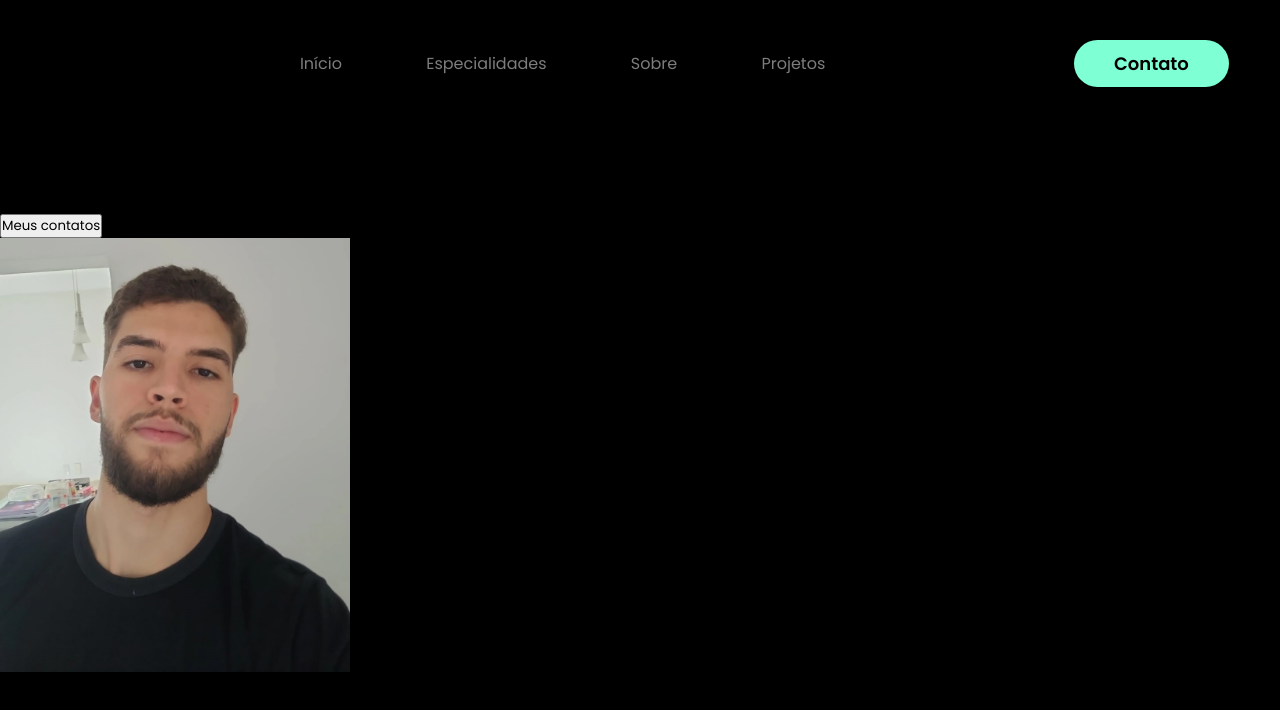
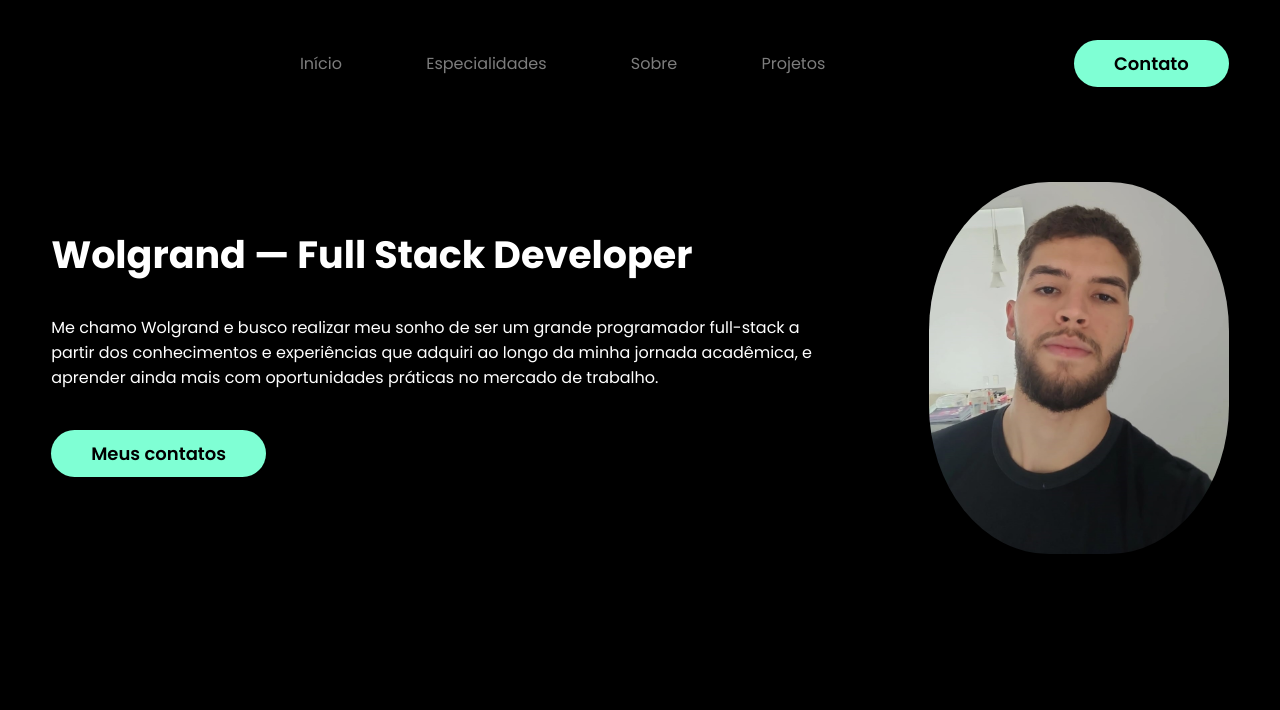
Before and after one commit to WolgrandAP/Meu-Portfolio, a plain HTML site: page Portfolio/index.html in a window 1280 px wide. Drawn offline with Linux system fonts and the light colour scheme.

Commit message:
Estilização do topo do site

```diff
--- a/Portfolio/index.html
+++ b/Portfolio/index.html
@@ -42,7 +42,7 @@
     <main>
         <section class="topo-do-site">
             <div class="interface">
-                <div class="flex">
+                <div class="flex"> <!-- A classe flex é uma classe geral onde será trabalhada dentro de outras seções -->
                     <div class="txt-topo-site">
                         <h1>Wolgrand — Full Stack Developer</h1>
                         <p>
--- a/Portfolio/style.css
+++ b/Portfolio/style.css
@@ -15,6 +15,21 @@ body {
 .interface {
     max-width: 1280px;
     margin: 0 auto;
+}
+
+.flex{
+    display: flex;
+}
+
+.btn-contato button{
+    padding: 10px 40px;
+    font-size: 18px;
+    font-weight: 600;
+    background-color: aquamarine;
+    border: 0;
+    border-radius: 30px;
+    cursor: pointer;
+    transition: .3s;
 }
 
 /* ESTILO DO CABEÇALHO */
@@ -53,22 +68,51 @@ header nav ul li{
     padding: 0 40px;
 }
 
-header .btn-contato button{
-    padding: 10px 40px;
-    font-size: 18px;
-    font-weight: 600;
-    background-color: aquamarine;
-    border: 0;
-    border-radius: 30px;
-    cursor: pointer;
-}
-
-header .btn-contato button:hover{
+.btn-contato button:hover{
     box-shadow: 0px 0px 8px aquamarine;
+    transform: scale(1.05);
 }
 
 /* ESTILO Topo do site */
 main img{
-    width: 350px;
+    width: 300px;
     height: auto;
+    border-radius: 40%;
 }
+
+section.topo-do-site{
+    padding: 40px 4%;
+}
+
+section.topo-do-site .flex{
+    align-items: center;
+    justify-content: center;
+    gap: 90px;
+}
+
+.topo-do-site h1{
+    color: white;
+    font-size: 38px;
+    line-height: 40px;
+}
+
+.topo-do-site .txt-topo-site p{
+    color: white;
+    margin: 40px 0;
+
+}
+
+.topo-do-site .img-topo-site{
+    position: relative;
+    animation: flutuar 2s ease-in-out infinite alternate;
+}
+
+/* Configuração da animação */
+@keyframes flutuar{
+    0%{
+        top: 0;
+    }
+    100%{
+        top: 30px;
+    }
+}
```
